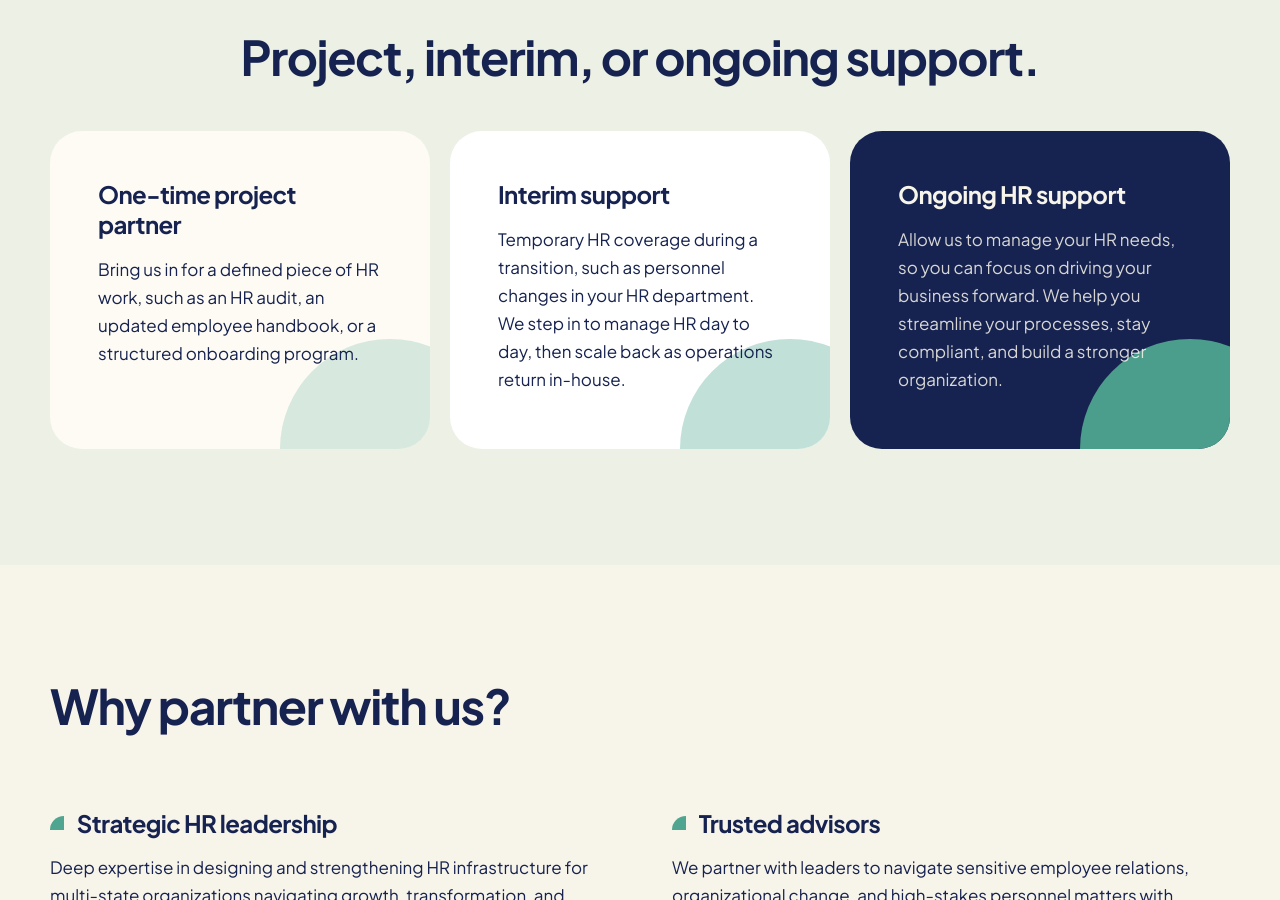
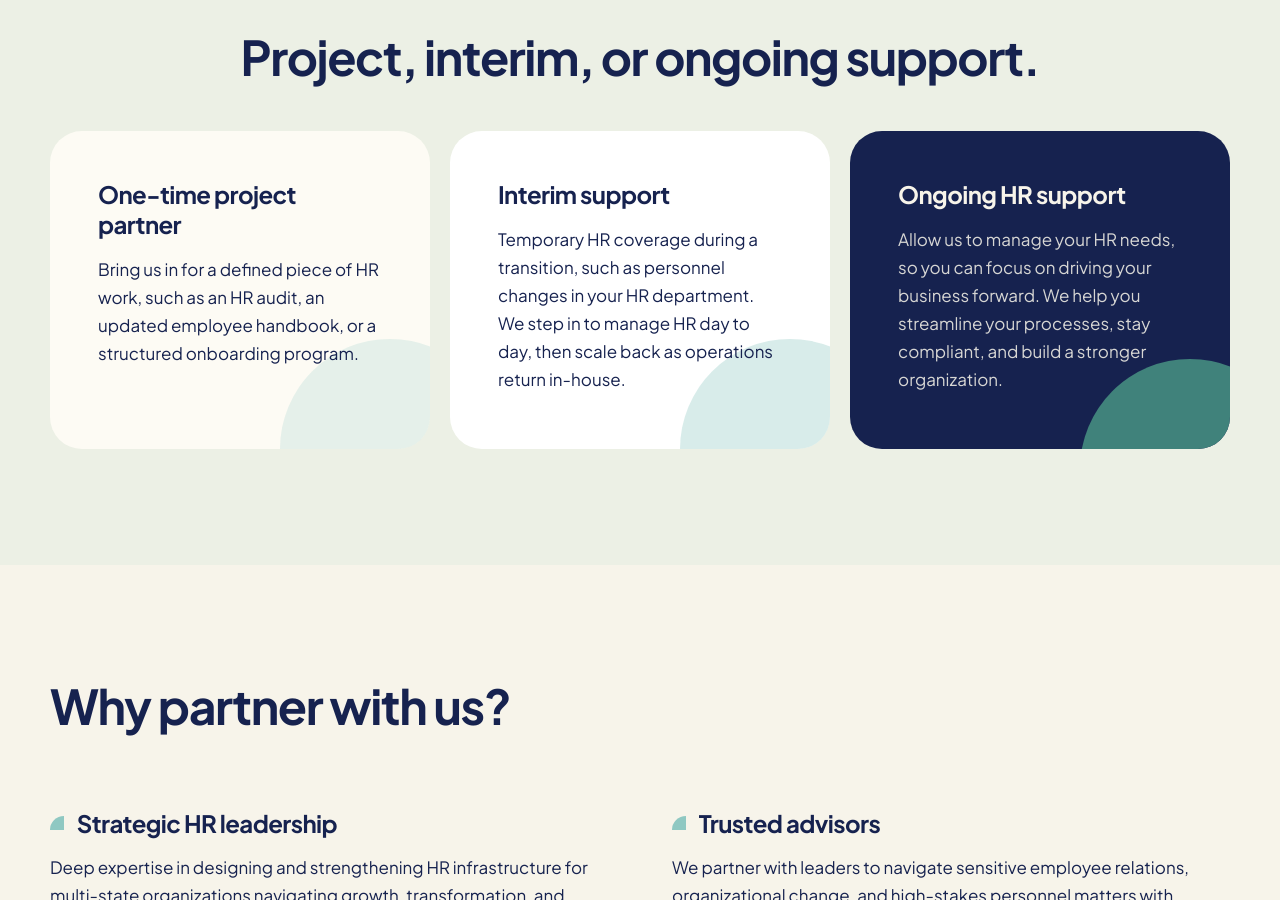
Before and after one commit to tehchaoz/elevate-hr-solutions, a plain HTML site: page index.html in a window 1280 px wide. Shown: the part 1900-2800 px from the top of the page. Drawn offline with Linux system fonts and the light colour scheme.

Commit message:
Match site greens to the logo green (#8fc8c2)
Fills and shapes use the logo colour exactly; text greens are darker shades of the same
hue (174deg) so they keep AA contrast. Focus rings use the darker green.

Co-Authored-By: Claude Sonnet 5.5 <noreply@anthropic.com>

```diff
--- a/css/styles.css
+++ b/css/styles.css
@@ -25,10 +25,10 @@
   --navy-rgb: 22 34 79;
   --navy-2: #1f2e66;
   --navy-deep: #0f1838;
-  --teal: #4fa58f;
-  --teal-strong: #2a7b68;      /* large text on cream, >=3:1 */
-  --teal-ink: #256a59;         /* small text on cream, >=4.5:1 */
-  --teal-light: #8fd8c3;       /* text and fills on navy */
+  --teal: #8fc8c2;             /* the logo green, used for fills and shapes */
+  --teal-strong: #40827b;      /* large text on cream, >=3:1 */
+  --teal-ink: #39746e;         /* small text on cream, >=4.5:1 */
+  --teal-light: #8fc8c2;       /* text and fills on navy */
   --ink: var(--navy);
   --muted: #4a5578;
   --line: rgb(var(--navy-rgb) / 0.14);
@@ -77,7 +77,7 @@ img, svg { display: block; max-width: 100%; }
 h1, h2, h3, p, dl, dd, ul { margin: 0; }
 ul { padding: 0; list-style: none; }
 a { color: inherit; text-underline-offset: 0.2em; text-decoration-thickness: 1.5px; }
-:focus-visible { outline: 3px solid var(--teal); outline-offset: 3px; border-radius: 6px; }
+:focus-visible { outline: 3px solid var(--teal-strong); outline-offset: 3px; border-radius: 6px; }
 
 .wrap { width: min(100% - 2 * var(--gutter), var(--wrap)); margin-inline: auto; }
 .skip { position: absolute; left: 1rem; top: -4rem; background: var(--navy); color: var(--cream); padding: 0.7rem 1rem; border-radius: 10px; z-index: 100; transition: top 0.2s; }
@@ -288,7 +288,7 @@ h3 { letter-spacing: -0.015em; line-height: 1.25; }
 .mode-project p { color: var(--ink); }
 .mode-project .link-arrow { color: var(--teal-ink); }
 .mode-ongoing { background: var(--navy); color: var(--cream); }
-.mode-ongoing::after { background: var(--teal); opacity: 0.95; }
+.mode-ongoing::after { background: var(--teal-strong); opacity: 1; bottom: -130px; }
 .mode-ongoing p { color: rgba(247, 244, 234, 0.86); }
 .mode-ongoing .link-arrow { color: var(--teal-light); }
 .mode-interim { background: #fff; }
@@ -316,7 +316,7 @@ h3 { letter-spacing: -0.015em; line-height: 1.25; }
 .testi-link::after { content: ""; position: absolute; inset: 0; border-radius: var(--r-lg); }
 .testi-link svg { width: 16px; height: 16px; fill: none; stroke: currentColor; stroke-width: 2; stroke-linecap: round; stroke-linejoin: round; transition: transform 0.3s var(--ease-out); }
 .testi:hover .testi-link svg { transform: translateX(3px); }
-.testi-link:focus-visible { outline: 3px solid var(--teal); outline-offset: 4px; border-radius: 4px; }
+.testi-link:focus-visible { outline: 3px solid var(--teal-strong); outline-offset: 4px; border-radius: 4px; }
 .testimonial + .about { padding-top: clamp(4rem, 9vw, 7.5rem); }
 
 /* About */
@@ -353,7 +353,7 @@ h3 { letter-spacing: -0.015em; line-height: 1.25; }
 .field small { font-weight: 500; color: var(--muted); }
 .field input, .field textarea { width: 100%; font: inherit; font-size: var(--t-body); color: var(--navy); background: #fff; border: 1.5px solid rgb(var(--navy-rgb) / 0.28); border-radius: 14px; padding: 0.8rem 1rem; min-height: 48px; transition: border-color 0.2s; resize: vertical; }
 .field input:hover, .field textarea:hover { border-color: rgb(var(--navy-rgb) / 0.55); }
-.field input:focus, .field textarea:focus { outline: 3px solid var(--teal); outline-offset: 2px; border-color: var(--teal-strong); }
+.field input:focus, .field textarea:focus { outline: 3px solid var(--teal-strong); outline-offset: 2px; border-color: var(--teal-strong); }
 .field input:user-invalid, .field textarea:user-invalid { border-color: var(--danger); }
 .err { display: none; color: var(--danger); font-size: var(--t-small); font-weight: 550; }
 .field :user-invalid + .err { display: block; }
```
Also changed, not shown: assets/favicon.svg.
